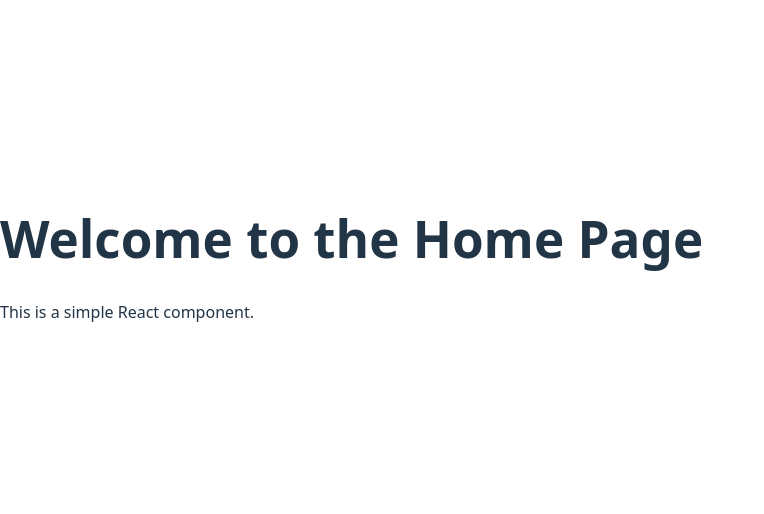
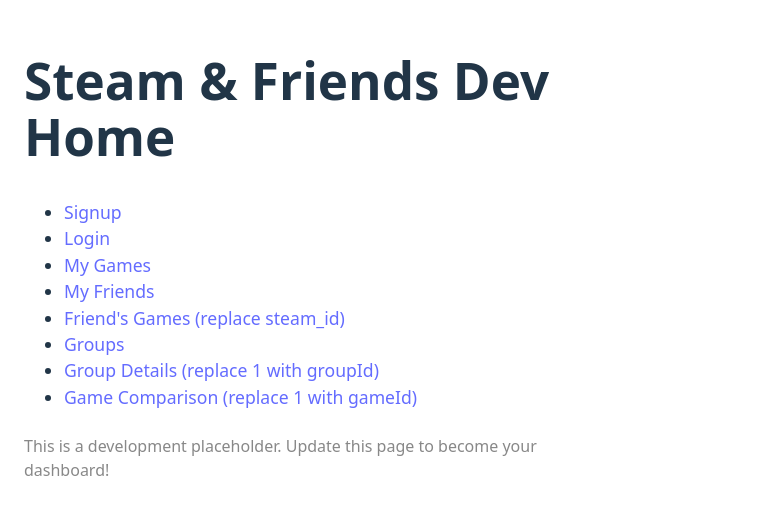
Before and after one commit to dantec97/Steam-and-Friends-frontend, a React (Vite) app: page / in a window 1280 px wide. Shown: the part 142-656 px from the top of the page, without its empty margins (0-764 px from the left). Built offline with nearby package versions, Linux system fonts and the light colour scheme.

Commit message:
added placeholder homepage for development, will replace with dashboard eventually

```diff
--- a/src/components/Home.jsx
+++ b/src/components/Home.jsx
@@ -1,12 +1,32 @@
 import React from "react";
+import { Link } from "react-router-dom";
 
 const Home = () => {
+  const steamId = localStorage.getItem("steam_id") || "<your_steam_id>";
   return (
-    <div>
-      <h1>Welcome to the Home Page</h1>
-      <p>This is a simple React component.</p>
+    <div style={{ maxWidth: 600, margin: "40px auto", padding: 24 }}>
+      <h1>Steam & Friends Dev Home</h1>
+      <ul style={{ fontSize: "1.1em" }}>
+        <li><Link to="/signup">Signup</Link></li>
+        <li><Link to="/login">Login</Link></li>
+        <li><Link to="/my_games">My Games</Link></li>
+        <li><Link to="/friends">My Friends</Link></li>
+        <li>
+          <Link to={`/friends/${steamId}/games`}>Friend's Games (replace steam_id)</Link>
+        </li>
+        <li><Link to="/groups">Groups</Link></li>
+        <li>
+          <Link to="/groups/1">Group Details (replace 1 with groupId)</Link>
+        </li>
+        <li>
+          <Link to="/games/1/comparison">Game Comparison (replace 1 with gameId)</Link>
+        </li>
+      </ul>
+      <p style={{ color: "#888", marginTop: 24 }}>
+        This is a development placeholder. Update this page to become your dashboard!
+      </p>
     </div>
   );
-}
+};
+
 export default Home;
-// This component is a simple React functional component that renders a welcome message and a paragraph.
```
